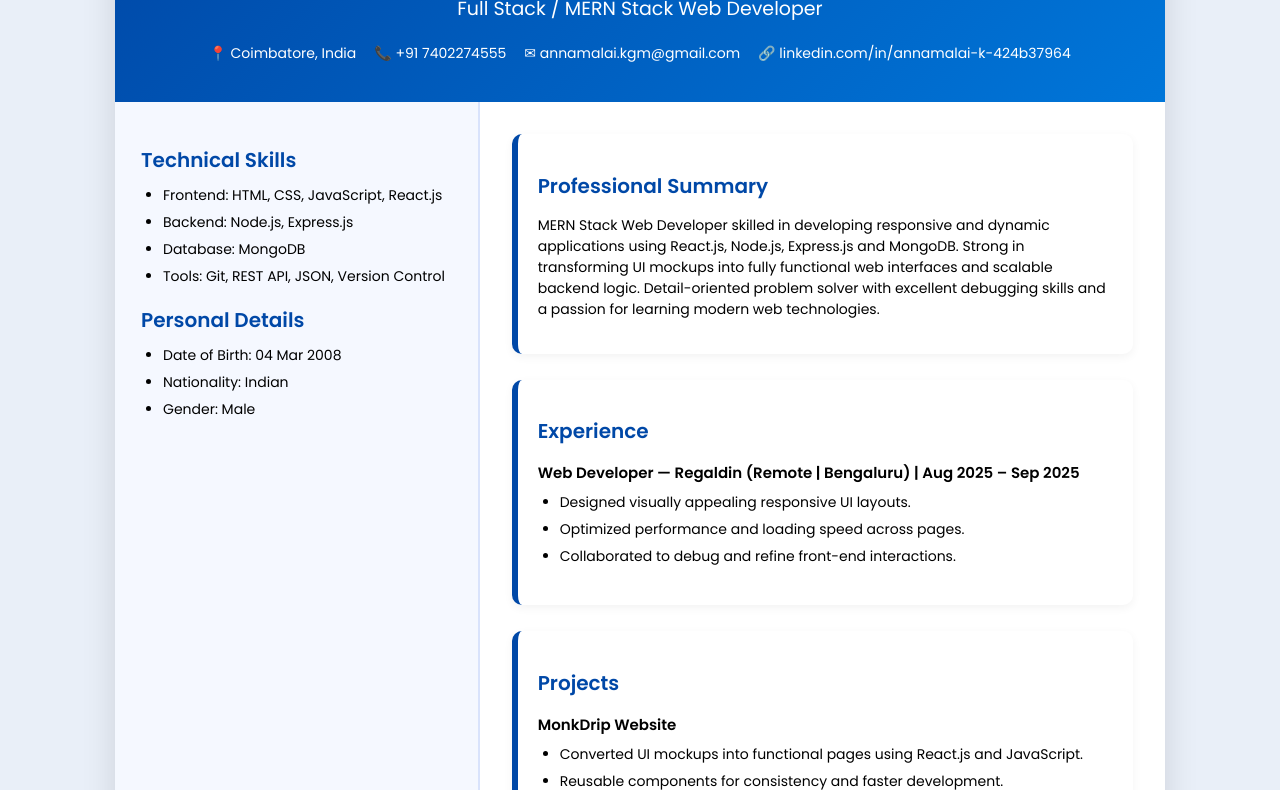
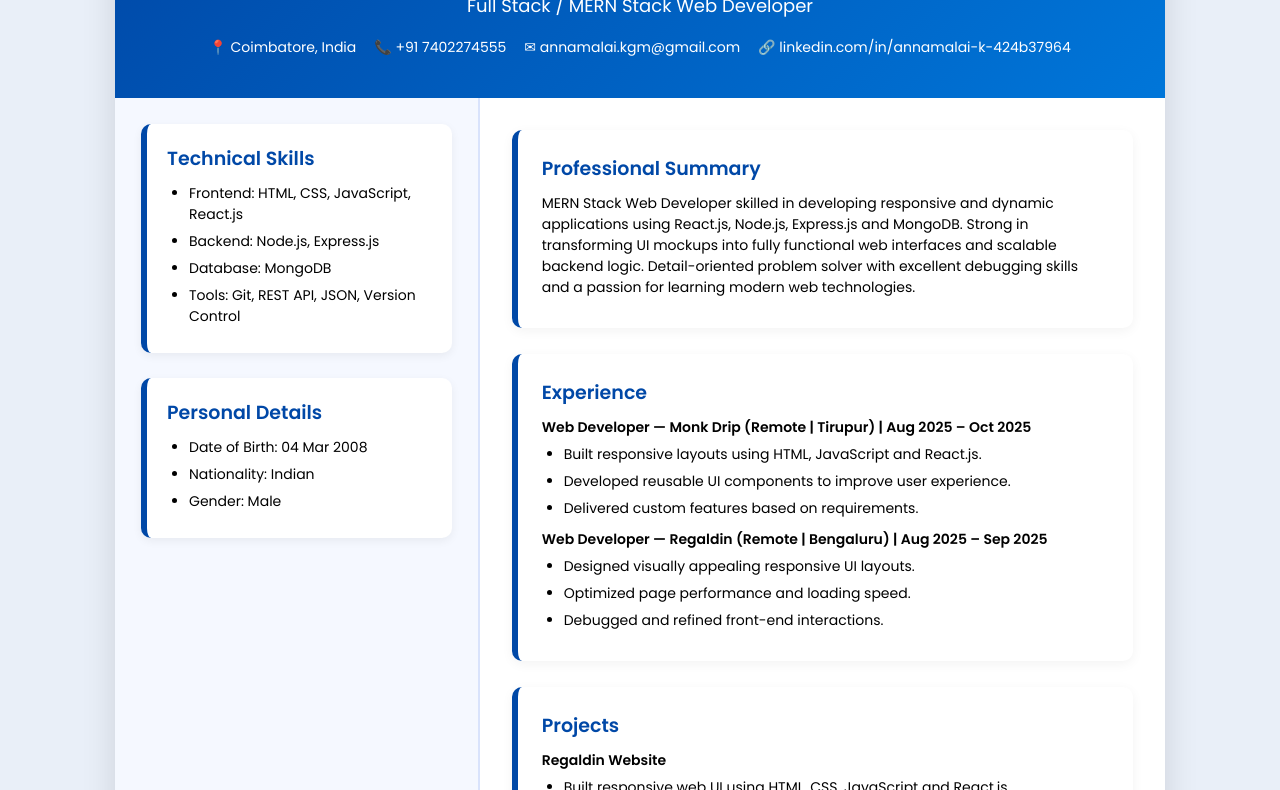
Before and after one commit to Annamalai-K-CYBER/resume, a plain HTML site: page index.html in a window 1280 px wide. Shown: the part 131-921 px from the top of the page. Drawn offline with Linux system fonts and the light colour scheme.

Commit message:
Update index.html

```diff
--- a/index.html
+++ b/index.html
@@ -5,7 +5,6 @@
 <meta name="viewport" content="width=device-width, initial-scale=1.0"/>
 <title>Annamalai K - Resume</title>
 
-<link rel="preconnect" href="https://fonts.googleapis.com">
 <link href="https://fonts.googleapis.com/css2?family=Poppins:wght@300;400;500;600;700&display=swap" rel="stylesheet">
 
 <style>
@@ -16,7 +15,6 @@
         display: flex;
         justify-content: center;
     }
-
     .resume-wrapper {
         width: 100%;
         max-width: 1050px;
@@ -30,83 +28,66 @@
     /* HEADER */
     .header {
         background: linear-gradient(135deg, #0048a7, #0076d9);
-        padding: 38px 26px;
+        padding: 40px 25px;
         color: white;
         text-align: center;
     }
+    .header h1 { font-size: 36px; margin: 0 0 6px; }
+    .header h3 { font-size: 18px; margin: 0 0 18px; font-weight: 400; }
 
-    .header h1 {
-        font-size: 38px;
-        margin: 0 0 8px;
-        font-weight: 700;
-    }
-    .header h3 {
-        margin: 0 0 20px;
-        font-weight: 400;
-        font-size: 19px;
-    }
-
-    /* CONTACT GRID */
-    .contact {
-        display: flex;
-        justify-content: center;
-        flex-wrap: wrap;
-        gap: 18px;
-        font-size: 14px;
-    }
+    .contact { display: flex; justify-content: center; flex-wrap: wrap; gap: 18px; font-size: 14px; }
 
     /* BODY */
-    .body {
-        display: flex;
-        flex-wrap: wrap;
-    }
+    .body { display: flex; flex-wrap: wrap; }
 
-    /* LEFT SIDEBAR */
     .left {
         flex: 1;
-        min-width: 280px;
+        min-width: 290px;
         background: #f5f8ff;
         padding: 26px;
         border-right: 2px solid #d9e3fc;
+        display: flex;
+        flex-direction: column;
+        gap: 25px;
     }
 
-    /* RIGHT CONTENT */
     .right {
         flex: 2;
         min-width: 420px;
         padding: 32px;
     }
 
+    .box {
+        background: white;
+        border-radius: 10px;
+        padding: 20px;
+        border-left: 6px solid #0048a7;
+        box-shadow: 0 3px 10px rgba(0,0,0,0.06);
+    }
+
     h2 {
+        font-size: 19px;
         color: #0048a7;
-        font-size: 20px;
-        margin-bottom: 10px;
+        margin: 0 0 10px;
         font-weight: 600;
     }
 
-    ul { margin: 8px 0 18px 22px; padding: 0; }
+    ul { margin: 6px 0 0 22px; padding: 0; }
     li { margin-bottom: 6px; font-size: 14px; }
 
-    .card {
-        background: #ffffff;
-        padding: 20px;
-        margin-bottom: 26px;
+    .section-card {
+        background: white;
+        padding: 24px;
         border-radius: 10px;
         border-left: 6px solid #0048a7;
-        box-shadow: 0 3px 10px rgba(0,0,0,0.05);
+        margin-bottom: 26px;
+        box-shadow: 0 3px 12px rgba(0,0,0,0.05);
     }
-
-    .job-title {
-        font-weight: 600;
-        font-size: 15px;
-        margin-bottom: 8px;
-    }
+    p { font-size: 14px; margin: 6px 0; }
+    .job-title { font-weight: 600; margin-top: 10px; }
 
     @media (max-width: 850px) {
-        .left, .right {
-            border-right: none;
-            min-width: 100%;
-        }
+        .left, .right { min-width: 100%; border-right: none; }
     }
 </style>
 </head>
@@ -118,7 +99,6 @@
     <div class="header">
         <h1>ANNAMALAI K</h1>
         <h3>Full Stack / MERN Stack Web Developer</h3>
-
         <div class="contact">
             <span>📍 Coimbatore, India</span>
             <span>📞 +91 7402274555</span>
@@ -130,8 +110,10 @@
     <!-- BODY -->
     <div class="body">
 
-        <!-- LEFT SIDEBAR -->
+        <!-- LEFT HALF WITH SKILLS + PERSONAL DETAILS -->
         <div class="left">
+
+            <div class="box">
                 <h2>Technical Skills</h2>
                 <ul>
                     <li>Frontend: HTML, CSS, JavaScript, React.js</li>
@@ -139,7 +121,9 @@
                     <li>Database: MongoDB</li>
                     <li>Tools: Git, REST API, JSON, Version Control</li>
                 </ul>
+            </div>
 
+            <div class="box">
                 <h2>Personal Details</h2>
                 <ul>
                     <li>Date of Birth: 04 Mar 2008</li>
@@ -147,46 +131,59 @@
                     <li>Gender: Male</li>
                 </ul>
             </div>
+        </div>
 
-        <!-- RIGHT CONTENT -->
+        <!-- RIGHT HALF CONTENT -->
         <div class="right">
 
-            <div class="card">
+            <div class="section-card">
                 <h2>Professional Summary</h2>
-                <p style="font-size:14px;">
+                <p>
                     MERN Stack Web Developer skilled in developing responsive and dynamic applications using React.js,
                     Node.js, Express.js and MongoDB. Strong in transforming UI mockups into fully functional web interfaces
-                    and scalable backend logic. Detail-oriented problem solver with excellent debugging skills and a passion
-                    for learning modern web technologies.
+                    and scalable backend logic. Detail-oriented problem solver with excellent debugging skills and a
+                    passion for learning modern web technologies.
                 </p>
             </div>
 
-            <div class="card">
+            <div class="section-card">
                 <h2>Experience</h2>
+
+                <p class="job-title">Web Developer — Monk Drip (Remote | Tirupur) | Aug 2025 – Oct 2025</p>
+                <ul>
+                    <li>Built responsive layouts using HTML, JavaScript and React.js.</li>
+                    <li>Developed reusable UI components to improve user experience.</li>
+                    <li>Delivered custom features based on requirements.</li>
+                </ul>
+
                 <p class="job-title">Web Developer — Regaldin (Remote | Bengaluru) | Aug 2025 – Sep 2025</p>
                 <ul>
                     <li>Designed visually appealing responsive UI layouts.</li>
-                    <li>Optimized performance and loading speed across pages.</li>
-                    <li>Collaborated to debug and refine front-end interactions.</li>
+                    <li>Optimized page performance and loading speed.</li>
+                    <li>Debugged and refined front-end interactions.</li>
                 </ul>
             </div>
 
-            <div class="card">
+            <div class="section-card">
                 <h2>Projects</h2>
+                <p class="job-title">Regaldin Website</p>
+                <ul>
+                    <li>Built responsive web UI using HTML, CSS, JavaScript and React.js.</li>
+                    <li>Component-based architecture for scalability.</li>
+                </ul>
+
                 <p class="job-title">MonkDrip Website</p>
                 <ul>
                     <li>Converted UI mockups into functional pages using React.js and JavaScript.</li>
-                    <li>Reusable components for consistency and faster development.</li>
+                    <li>Developed reusable UI components for faster rollout.</li>
                 </ul>
             </div>
 
-            <div class="card">
+            <div class="section-card">
                 <h2>Education</h2>
                 <ul>
-                    <li>B.Tech — Computer Science & Business Systems<br>
-                        Sri Eshwar College of Engineering, Coimbatore — Expected Mar 2029</li>
-                    <li>B.Sc — Data Science (Online Track)<br>
-                        IIT Madras — Expected Mar 2029</li>
+                    <li>B.Tech — Computer Science & Business Systems<br>Sri Eshwar College of Engineering, Coimbatore — Expected Mar 2029</li>
+                    <li>B.Sc — Data Science (Online Track)<br>IIT Madras — Expected Mar 2029</li>
                 </ul>
             </div>
 
@@ -195,5 +192,4 @@
 </div>
 
 </body>
-
 </html>
```
Lines whose indentation alone changed are shown as unchanged.
